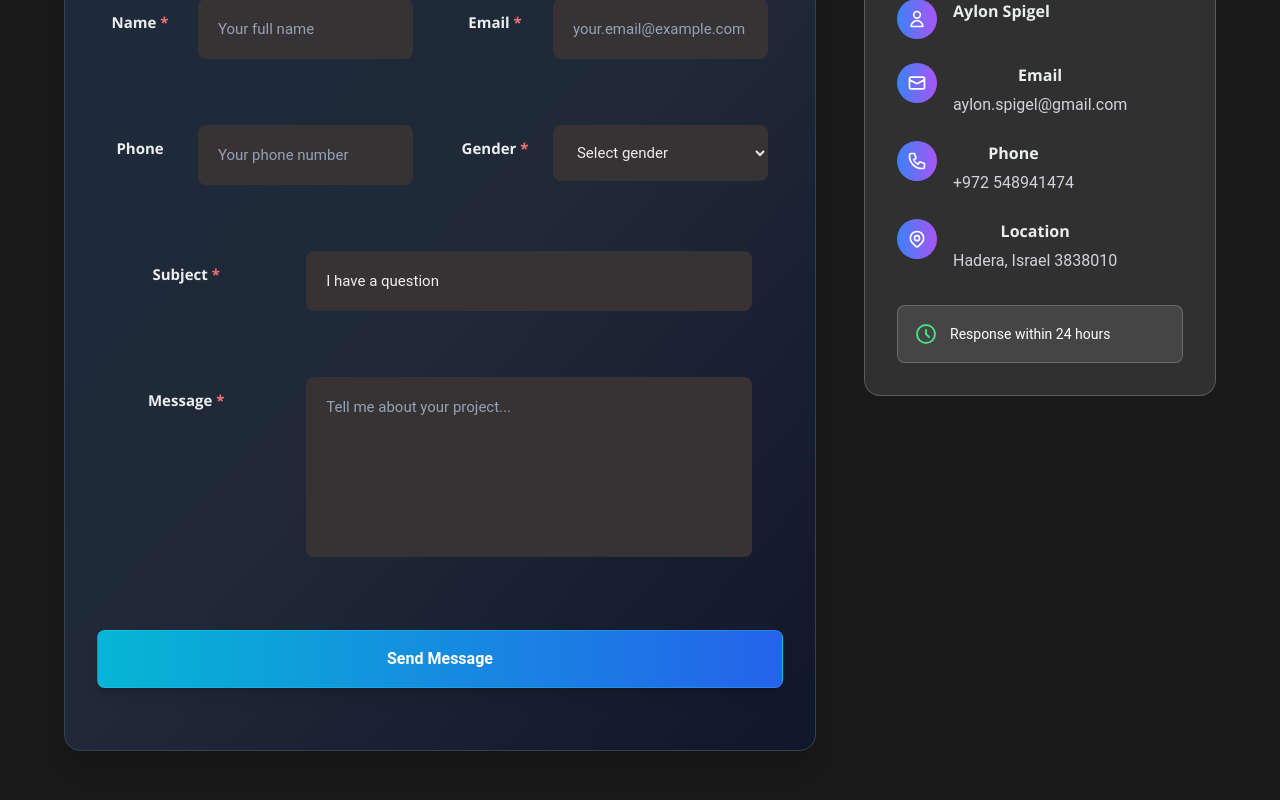
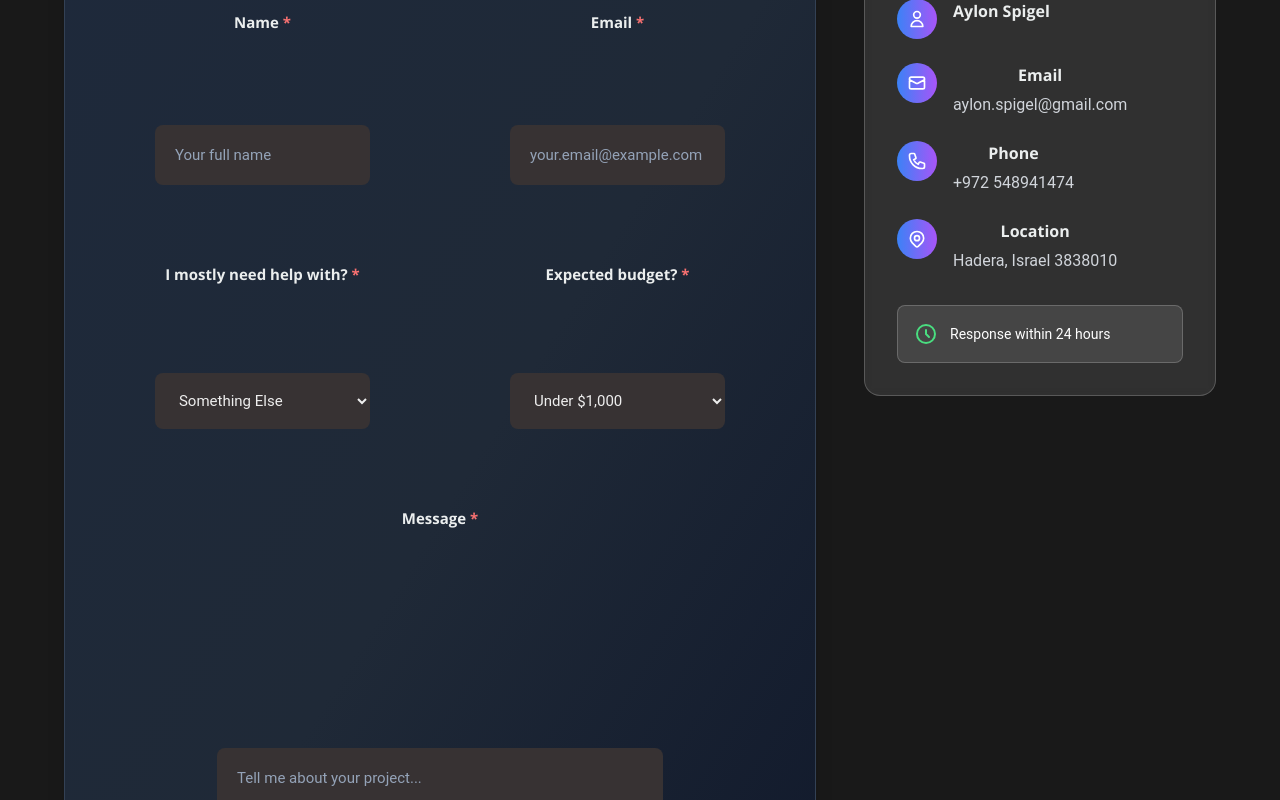
Before and after one commit to frontEndExpert/aylonspigel, a Next.js app: page / in a window 1280 px wide. Shown: the part 5580-6380 px from the top of the page. Built offline with nearby package versions, Linux system fonts and the light colour scheme.

Commit message:
fix form

```diff
--- a/src/components/Contact.jsx
+++ b/src/components/Contact.jsx
@@ -3,8 +3,9 @@ import React, { useState } from 'react';
 const Contact = ({ data }) => {
 	const [name, setName] = useState('');
 	const [email, setEmail] = useState('');
-	const [contactPhone, setContactPhone] = useState('');
-	const [gender, setGender] = useState('');
+	//const [contactPhone, setContactPhone] = useState('');
+	const [primaryNeed, setNeed] = useState('');
+	const [budget, setBudget] = useState('');
 	const [subject, setSubject] = useState('I have a question');
 	const [message, setMessage] = useState('');
 	const [emailSubmited, setEmailSubmited] = useState(false);
@@ -39,8 +40,8 @@ const Contact = ({ data }) => {
 			name?.trim().length > 0 &&
 			email?.trim().length > 0 &&
 			isEmail(email) &&
-			gender &&
-			subject?.trim().length > 0 &&
+			budget &&
+			primaryNeed &&
 			message.trim().length > 0
 		) {
 			setIsSubmitting(true);
@@ -50,9 +51,8 @@ const Contact = ({ data }) => {
 			let body = JSON.stringify({
 				name: name,
 				email: email,
-				phone: contactPhone,
-				gender: gender,
-				subject: subject,
+				primaryNeed: primaryNeed,
+				budget: budget,
 				message: message || 'without a message',
 			});
 
@@ -131,11 +131,11 @@ const Contact = ({ data }) => {
 									<h2 className="text-2xl font-bold text-white mb-6">Send me a message</h2>
 									<form onSubmit={submitForm} className="space-y-6">
 										<div className="grid md:grid-cols-2 gap-6">
-											<div>
+										<div class="grid md:grid-rows-2 gap-6">
 												<label htmlFor='contactName' className="block text-sm font-medium text-cyan-300 mb-2">
 													Name <span className='text-red-400'>*</span>
 												</label>
-												<input
+												<div className='text-center'><input
 													type='text'
 													value={name}
 													id='contactName'
@@ -143,14 +143,14 @@ const Contact = ({ data }) => {
 													onChange={(e) => setName(e.target.value)}
 													className="w-full px-4 py-3 bg-slate-700 border border-slate-600 rounded-lg focus:ring-2 focus:ring-cyan-400 focus:border-cyan-400 text-white placeholder-slate-400 transition-all duration-200"
 													placeholder="Your full name"
-												/>
+												/></div>
 											</div>
 
-											<div>
+											<div class="grid md:grid-rows-2 gap-6">
 												<label htmlFor='contactEmail' className="block text-sm font-medium text-cyan-300 mb-2">
 													Email <span className='text-red-400'>*</span>
 												</label>
-												<input
+												<div className='text-center'><input
 													type='email'
 													value={email}
 													id='contactEmail'
@@ -159,63 +159,56 @@ const Contact = ({ data }) => {
 													className="w-full px-4 py-3 bg-slate-700 border border-slate-600 rounded-lg focus:ring-2 focus:ring-cyan-400 focus:border-cyan-400 text-white placeholder-slate-400 transition-all duration-200"
 													placeholder="your.email@example.com"
 												/>
-											</div>
+											</div></div>
 										</div>
 
 										<div className="grid md:grid-cols-2 gap-6">
-											<div>
-												<label htmlFor='contactPhone' className="block text-sm font-medium text-cyan-300 mb-2">
-													Phone
-												</label>
-												<input
-													type='tel'
-													value={contactPhone}
-													id='contactPhone'
-													name='contactPhone'
-													onChange={(e) => setContactPhone(e.target.value)}
-													className="w-full px-4 py-3 bg-slate-700 border border-slate-600 rounded-lg focus:ring-2 focus:ring-cyan-400 focus:border-cyan-400 text-white placeholder-slate-400 transition-all duration-200"
-													placeholder="Your phone number"
-												/>
-											</div>
+									<div class="grid md:grid-rows-2 gap-6">
+										<label htmlFor='primaryNeed' className="block text-sm font-medium text-cyan-300 mb-2">
+										I mostly need help with? <span className='text-red-400'>*</span>
+										</label>
+										<div className='text-center'><select
+											value={primaryNeed}
+											id='primaryNeed'
+											name='primaryNeed'
+											onChange={(e) => setNeed(e.target.value)}
+											className="w-full px-4 py-3 bg-slate-700 border border-slate-600 rounded-lg focus:ring-2 focus:ring-cyan-400 focus:border-cyan-400 text-white transition-all duration-200"
+											required
+										>
+											<option value="other" selected>Something Else</option>
+											<option value="automation">Automation & Workflows</option>
+											<option value="api-integration">API Integration</option>
+											<option value="web-development">Web Development & Fixes</option>
+											<option value="video">Promotional Video</option>
+											<option value="ai-video-robot">AI Video</option>
 
-											<div>
-												<label htmlFor='contactGender' className="block text-sm font-medium text-cyan-300 mb-2">
-													Gender <span className='text-red-400'>*</span>
-												</label>
-												<select
-													value={gender}
-													id='contactGender'
-													name='contactGender'
-													onChange={(e) => setGender(e.target.value)}
-													className="w-full px-4 py-3 bg-slate-700 border border-slate-600 rounded-lg focus:ring-2 focus:ring-cyan-400 focus:border-cyan-400 text-white transition-all duration-200"
-												>
-													<option value="">Select gender</option>
-													<option value="male">Male</option>
-													<option value="female">Female</option>
-												</select>
-											</div>
+										</select></div>
+									</div>
+									<div class="grid md:grid-rows-2 gap-6">
+    <label for="budget">Expected budget? <span className='text-red-400'>*</span></label>
+    <div className='text-center'><select
+        id="budget"
+        name="budget"
+		onChange={(e) => setBudget(e.target.value)}
+		className="w-full px-4 py-3 bg-slate-700 border border-slate-600 rounded-lg focus:ring-2 focus:ring-cyan-400 focus:border-cyan-400 text-white transition-all duration-200"
+        required
+    >
+        <option value="under-1000" selected>Under $1,000</option>
+        <option value="1000-5000">$1,000 - $5,000</option>
+        <option value="5000-plus">$5,000+</option>
+        <option value="need-quote">I need a quote first</option>
+    </select></div>
+</div>
+
 										</div>
 
-										<div>
-											<label htmlFor='contactSubject' className="block text-sm font-medium text-cyan-300 mb-2">
-												Subject <span className='text-red-400'>*</span>
-											</label>
-											<input
-												type='text'
-												value={subject}
-												id='contactSubject'
-												name='contactSubject'
-												onChange={(e) => setSubject(e.target.value)}
-												className="w-full px-4 py-3 bg-slate-700 border border-slate-600 rounded-lg focus:ring-2 focus:ring-cyan-400 focus:border-cyan-400 text-white placeholder-slate-400 transition-all duration-200"
-												placeholder="What&apos;s this about?"
-											/>
-										</div>
 
-										<div>
+
+										<div class="grid md:grid-rows-2 gap-6">
 											<label htmlFor='contactMessage' className="block text-sm font-medium text-cyan-300 mb-2">
 												Message <span className='text-red-400'>*</span>
 											</label>
-											<textarea
+											<div className='text-center'><textarea
 												value={message}
 												onChange={(e) => setMessage(e.target.value)}
 												id='contactMessage'
@@ -223,7 +216,7 @@ const Contact = ({ data }) => {
 												rows={6}
 												className="w-full px-4 py-3 bg-slate-700 border border-slate-600 rounded-lg focus:ring-2 focus:ring-cyan-400 focus:border-cyan-400 text-white placeholder-slate-400 transition-all duration-200 resize-none"
 												placeholder="Tell me about your project..."
-											></textarea>
+											></textarea></div>
 										</div>
 
 										<button
--- a/src/styles/layout.scss
+++ b/src/styles/layout.scss
@@ -950,8 +950,6 @@ call-to-action .button {
   margin: 12px 0;
   color: #ebeeee;
   display: inline-block;
-  float: left;
-  width: 26%;
 }
 #contact input,
 #contact textarea,
```
